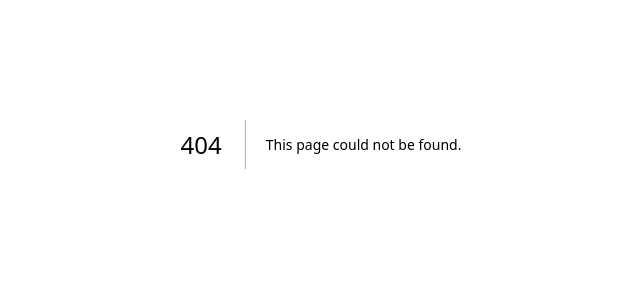
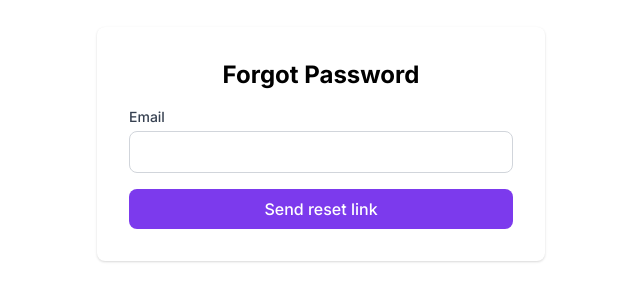
Before and after one commit to engmhisham/utg-dashboard, a Next.js app: page /forgot-password in a window 1280 px wide. Before the commit this address had no page. Shown: the part 256-556 px from the top of the page, without its empty margins (319-959 px from the left). Built offline with nearby package versions, Linux system fonts and the light colour scheme.

Commit message:
reset password v1

```diff
--- /dev/null
+++ b/src/app/(auth)/forgot-password/page.tsx
@@ -0,0 +1,76 @@
+// app/(auth)/forgot-password/page.tsx
+'use client';
+
+import { FormEvent, useState } from 'react';
+import LoadingSpinner from '@/src/components/LoadingSpinner';
+import { useRouter } from 'next/navigation';
+
+export default function ForgotPasswordPage() {
+  const [email, setEmail] = useState('');
+  const [status, setStatus] = useState<'idle' | 'sent' | 'loading'>('idle');
+  const router = useRouter();
+
+  const handleSubmit = async (e: FormEvent) => {
+    e.preventDefault();
+    setStatus('loading');
+
+    try {
+      await fetch(`${process.env.NEXT_PUBLIC_API_URL}/auth/request-password-reset`, {
+        method: 'POST',
+        headers: { 'Content-Type': 'application/json' },
+        body: JSON.stringify({ email }),
+      });
+
+      setStatus('sent');
+    } catch (err) {
+      setStatus('sent'); //Same message for success and error to avoid leaking info
+    }
+  };
+
+  return (
+    <div className="min-h-screen flex items-center justify-center px-4">
+      <div className="w-full max-w-md bg-white p-8 rounded-lg shadow">
+        <h1 className="text-2xl font-bold mb-4 text-center">Forgot Password</h1>
+
+        {status === 'sent' ? (
+          <div className="text-center space-y-4">
+            <p className="text-gray-700">
+              إذا وجدنا حسابًا يطابق هذا البريد، فسوف نرسل رسالة تحتوي على رابط إعادة التعيين.
+            </p>
+            <button
+              className="text-purple-600 hover:underline"
+              onClick={() => router.push('/login')}
+            >
+              الرجوع إلى تسجيل الدخول
+            </button>
+          </div>
+        ) : (
+          <form onSubmit={handleSubmit} className="space-y-4">
+            <div>
+              <label htmlFor="email" className="block text-sm font-medium text-gray-700 mb-1">
+                Email
+              </label>
+              <input
+                id="email"
+                type="email"
+                required
+                value={email}
+                onChange={(e) => setEmail(e.target.value)}
+                className="w-full rounded-lg border border-gray-300 px-3 py-2 focus:outline-none focus:ring-2 focus:ring-purple-500"
+              />
+            </div>
+
+            <button
+              type="submit"
+              disabled={status === 'loading'}
+              className="w-full flex items-center justify-center gap-2 rounded-lg bg-purple-600 py-2 text-white font-medium hover:bg-purple-700 disabled:opacity-60"
+            >
+              {status === 'loading' && <LoadingSpinner />}
+              <span>Send reset link</span>
+            </button>
+          </form>
+        )}
+      </div>
+    </div>
+  );
+}
--- /dev/null
+++ b/src/app/(auth)/reset-password/page.tsx
@@ -0,0 +1,145 @@
+// app/(auth)/reset-password/page.tsx
+'use client';
+
+import { useEffect, useState, FormEvent } from 'react';
+import { useRouter, useSearchParams } from 'next/navigation';
+import LoadingSpinner from '@/src/components/LoadingSpinner';
+
+type VerifyState = 'checking' | 'invalid' | 'valid';
+
+export default function ResetPasswordPage() {
+  const searchParams = useSearchParams();
+  const token = searchParams.get('token') || '';
+  const router = useRouter();
+
+  const [verifyState, setVerifyState] = useState<VerifyState>('checking');
+  const [password, setPassword] = useState('');
+  const [confirmPassword, setConfirmPassword] = useState('');
+  const [submitting, setSubmitting] = useState(false);
+  const [error, setError] = useState<string | null>(null);
+
+  useEffect(() => {
+    if (!token) {
+      setVerifyState('invalid');
+      return;
+    }
+    (async () => {
+      try {
+        const res = await fetch(`${process.env.NEXT_PUBLIC_API_URL}/auth/verify-reset-token`, {
+          method: 'POST',
+          headers: { 'Content-Type': 'application/json' },
+          body: JSON.stringify({ token }),
+        });
+        if (!res.ok) throw new Error();
+        setVerifyState('valid');
+      } catch {
+        setVerifyState('invalid');
+      }
+    })();
+  }, [token]);
+
+  const handleSubmit = async (e: FormEvent) => {
+    e.preventDefault();
+    if (password !== confirmPassword) {
+      setError('Passwords do not match');
+      return;
+    }
+    setSubmitting(true);
+    setError(null);
+
+    try {
+      const res = await fetch(`${process.env.NEXT_PUBLIC_API_URL}/auth/reset-password`, {
+        method: 'POST',
+        headers: { 'Content-Type': 'application/json' },
+        body: JSON.stringify({ token, password, confirmPassword }),
+      });
+      if (!res.ok) {
+        const json = await res.json().catch(() => ({}));
+        throw new Error(json.message || 'Reset failed');
+      }
+      router.push('/login?reset=success');
+    } catch (err: any) {
+      setError(err.message);
+    } finally {
+      setSubmitting(false);
+    }
+  };
+
+  // ---------- UI ----------
+  if (verifyState === 'checking') {
+    return (
+      <div className="min-h-screen flex items-center justify-center">
+        <LoadingSpinner className="text-purple-600 h-8 w-8" />
+      </div>
+    );
+  }
+
+  if (verifyState === 'invalid') {
+    return (
+      <div className="min-h-screen flex items-center justify-center text-center px-4">
+        <div className="space-y-4">
+          <h1 className="text-2xl font-bold">Invalid or expired link</h1>
+          <button
+            className="text-purple-600 hover:underline"
+            onClick={() => router.push('/forgot-password')}
+          >
+            Request a new link
+          </button>
+        </div>
+      </div>
+    );
+  }
+
+  // verifyState === 'valid'
+  return (
+    <div className="min-h-screen flex items-center justify-center px-4">
+      <div className="w-full max-w-md bg-white p-8 rounded-lg shadow">
+        <h1 className="text-2xl font-bold mb-4 text-center">Set a new password</h1>
+
+        <form onSubmit={handleSubmit} className="space-y-4">
+          <div>
+            <label htmlFor="password" className="block text-sm font-medium text-gray-700 mb-1">
+              New password
+            </label>
+            <input
+              id="password"
+              type="password"
+              required
+              value={password}
+              onChange={(e) => setPassword(e.target.value)}
+              className="w-full rounded-lg border border-gray-300 px-3 py-2 focus:outline-none focus:ring-2 focus:ring-purple-500"
+            />
+          </div>
+
+          <div>
+            <label
+              htmlFor="confirmPassword"
+              className="block text-sm font-medium text-gray-700 mb-1"
+            >
+              Confirm password
+            </label>
+            <input
+              id="confirmPassword"
+              type="password"
+              required
+              value={confirmPassword}
+              onChange={(e) => setConfirmPassword(e.target.value)}
+              className="w-full rounded-lg border border-gray-300 px-3 py-2 focus:outline-none focus:ring-2 focus:ring-purple-500"
+            />
+          </div>
+
+          {error && <p className="text-sm text-red-600">{error}</p>}
+
+          <button
+            type="submit"
+            disabled={submitting}
+            className="w-full flex items-center justify-center gap-2 rounded-lg bg-purple-600 py-2 text-white font-medium hover:bg-purple-700 disabled:opacity-60"
+          >
+            {submitting && <LoadingSpinner />}
+            <span>Reset password</span>
+          </button>
+        </form>
+      </div>
+    </div>
+  );
+}
--- /dev/null
+++ b/src/components/LoadingSpinner.tsx
@@ -0,0 +1,26 @@
+// src/components/LoadingSpinner.tsx
+export default function LoadingSpinner({ className = '' }: { className?: string }) {
+    return (
+      <svg
+        aria-hidden="true"
+        className={`animate-spin h-5 w-5 ${className}`}
+        xmlns="http://www.w3.org/2000/svg"
+        fill="none"
+        viewBox="0 0 24 24"
+      >
+        <circle
+          className="opacity-25"
+          cx="12"
+          cy="12"
+          r="10"
+          stroke="currentColor"
+          strokeWidth="4"
+        />
+        <path
+          className="opacity-75"
+          fill="currentColor"
+          d="M4 12a8 8 0 018-8v4l5-5-5-5v4a10 10 0 00-10 10h4z"
+        />
+      </svg>
+    );
+  }
```
